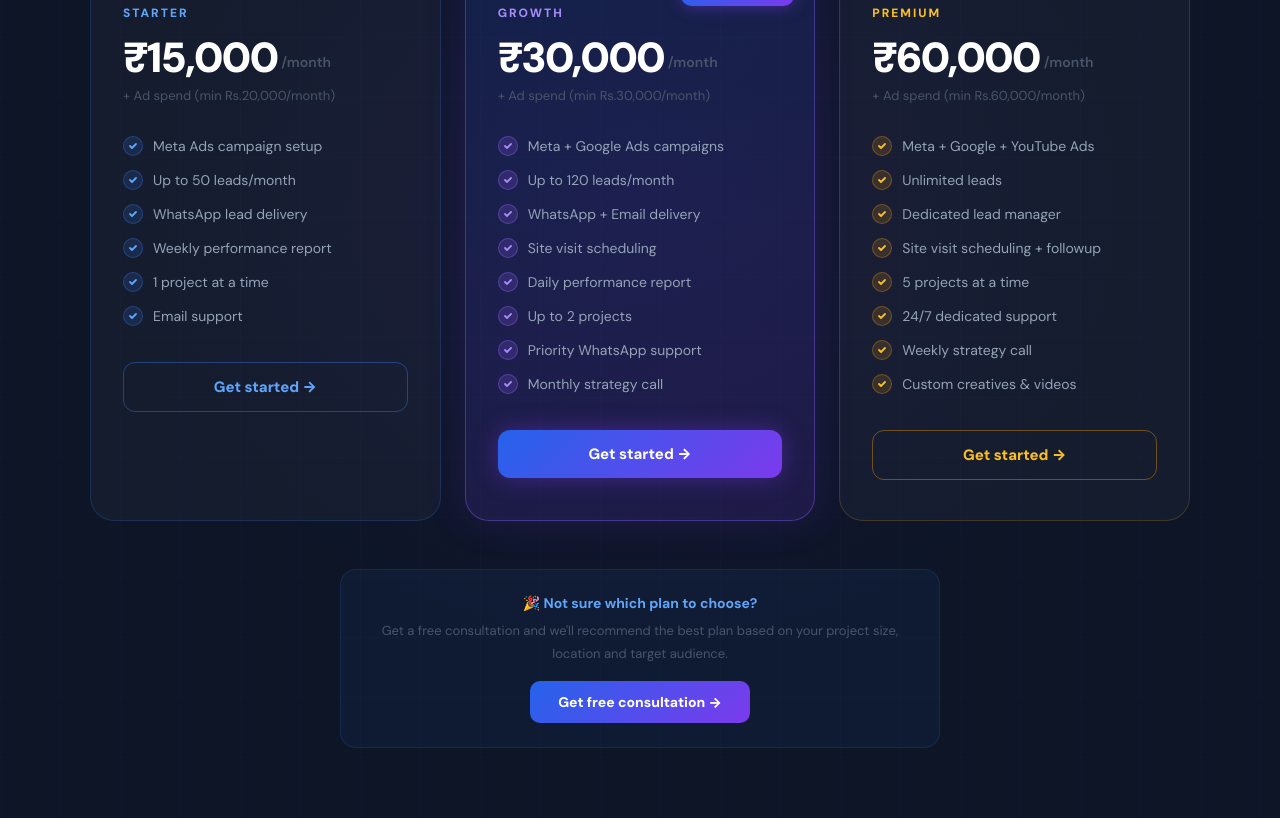
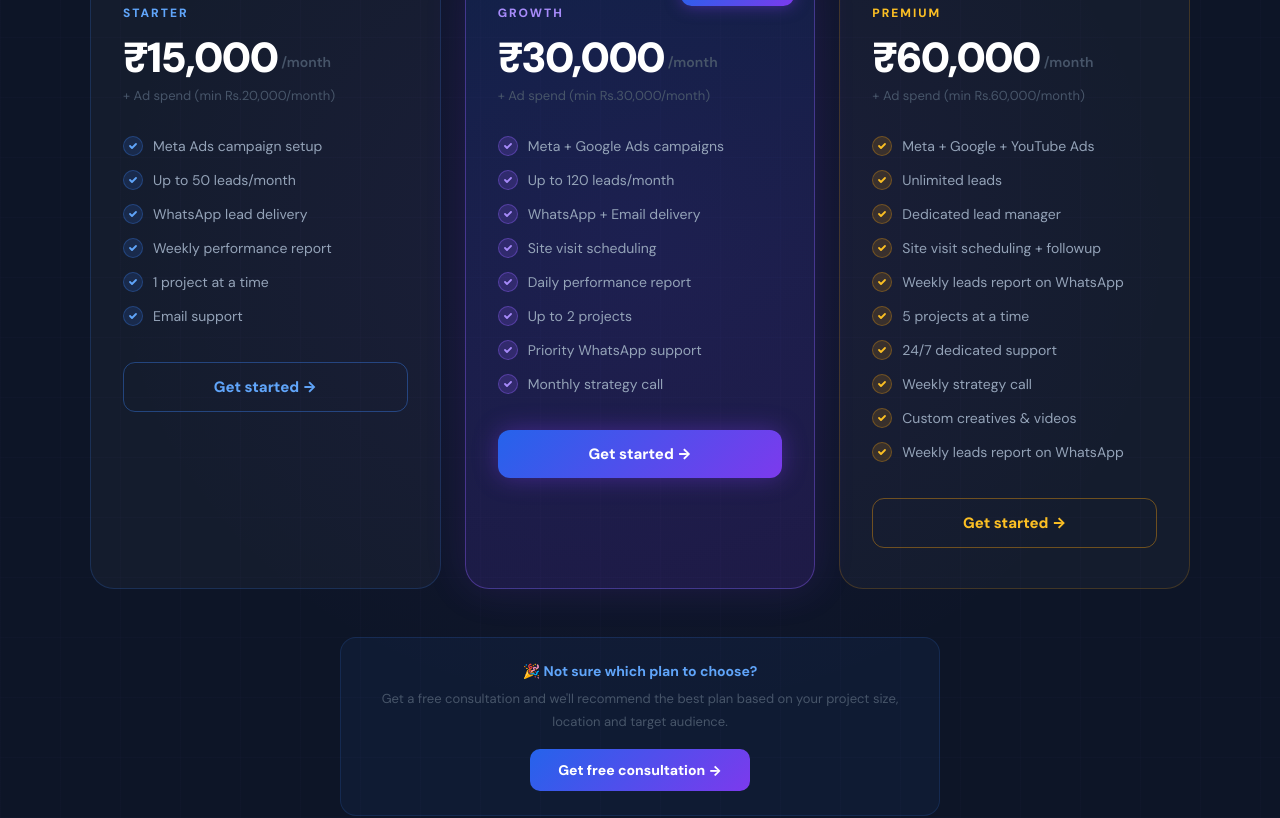
Before and after one commit to theleads535/theleads, a React (Create React App) app: page / in a window 1280 px wide. Shown: the part 6880-7698 px from the top of the page. Built offline with nearby package versions, Linux system fonts and the light colour scheme.

Commit message:
fix premium pricing features

```diff
--- a/src/TheLeadsWebsite1.jsx
+++ b/src/TheLeadsWebsite1.jsx
@@ -1012,11 +1012,12 @@ export default function TheLeadsWebsite() {
                     "Unlimited leads",
                     "Dedicated lead manager",
                     "Site visit scheduling + followup",
+                    "Weekly leads report on WhatsApp",
                     "5 projects at a time",
                     "24/7 dedicated support",
                     "Weekly strategy call",
                     "Custom creatives & videos",
-
+                    "Weekly leads report on WhatsApp",
                   ].map((f, i) => (
                     <div key={i} style={{ display: "flex", alignItems: "center", gap: 10, fontSize: 14, color: "#94a3b8" }}>
                       <div style={{ width: 20, height: 20, borderRadius: "50%", background: "rgba(245,158,11,0.15)", border: "1px solid rgba(245,158,11,0.3)", display: "flex", alignItems: "center", justifyContent: "center", flexShrink: 0 }}>
```
